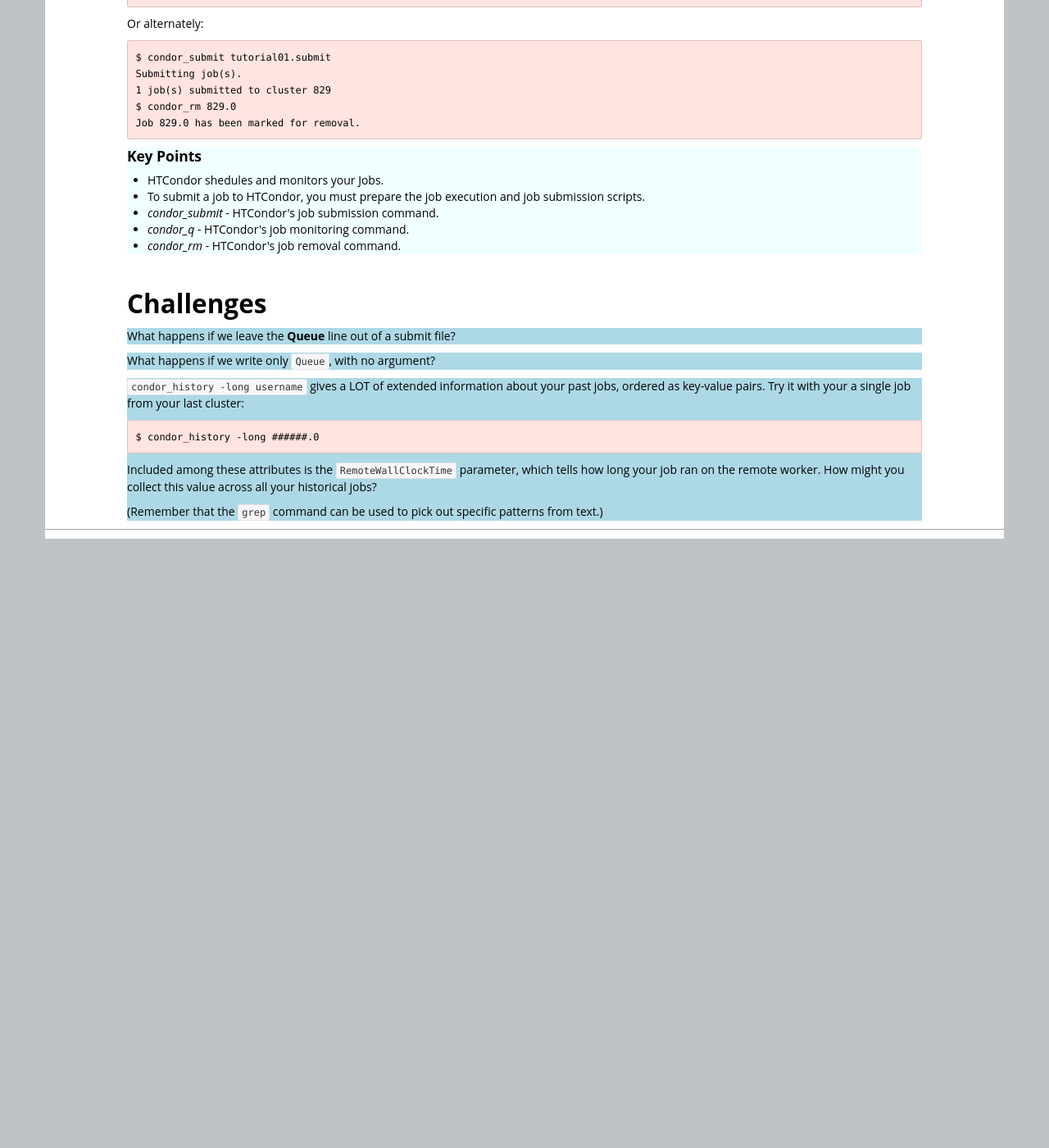
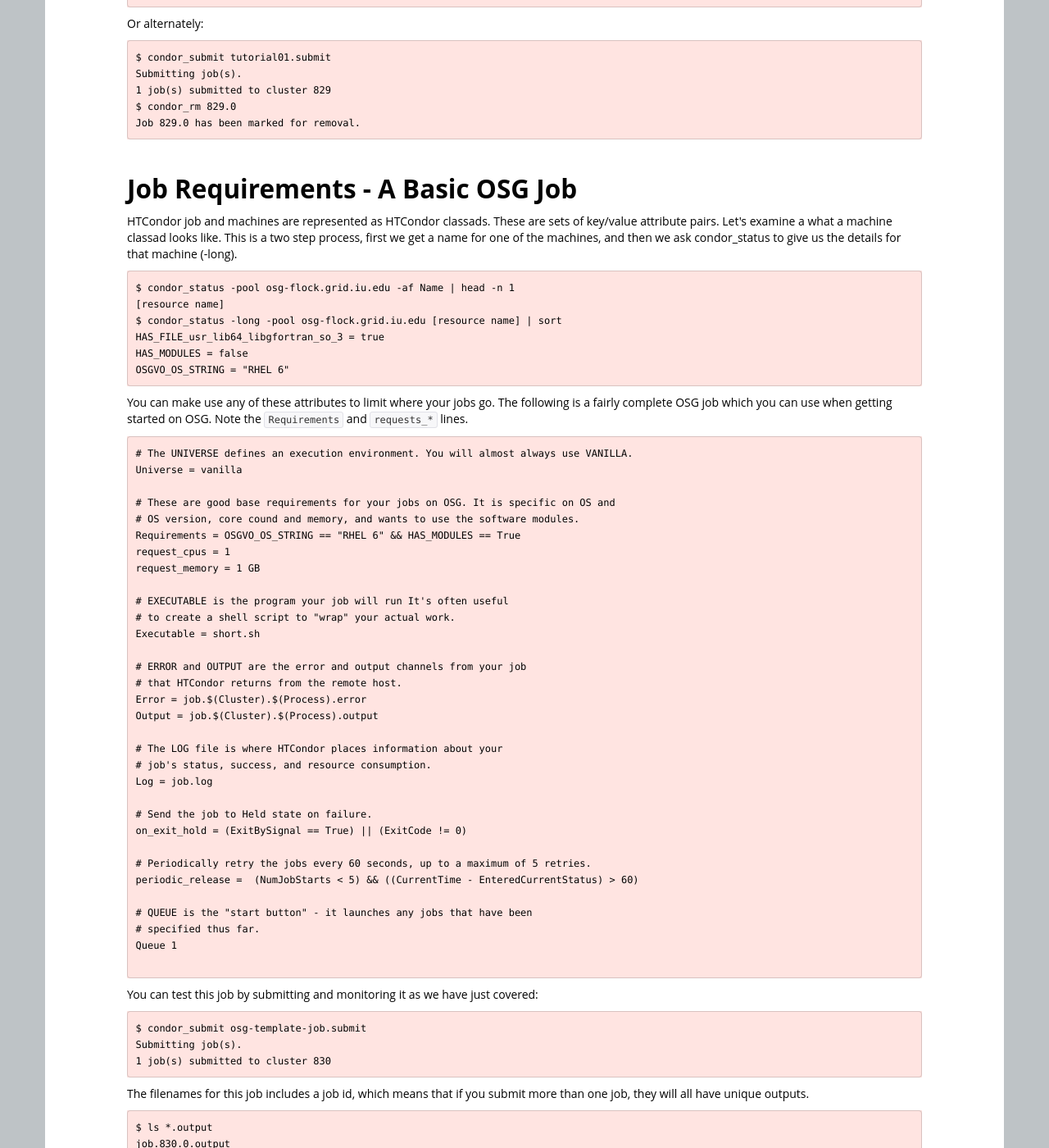
Before and after one commit to SWC-OSG-Workshop/2015-10-27-duke, a Jekyll site: the page built from novice/DHTC/04-HTCondor-Submitting.md, in a window 1280 px wide and 1400 px high, scrolled down 5319 px. Shown: the whole window at 82% size. Built offline with Jekyll 4.4.1, drawn with Linux system fonts in a browser that asks for light colours; before the commit the page ends 5996 px from its top, so only the background shows below that.

Commit message:
Added OSG template job

```diff
--- a/novice/DHTC/04-HTCondor-Submitting.md
+++ b/novice/DHTC/04-HTCondor-Submitting.md
@@ -335,6 +335,79 @@
 Job 829.0 has been marked for removal.
 ~~~
 
+## Job Requirements - A Basic OSG Job ##
+
+HTCondor job and machines are represented as HTCondor classads. These are sets
+of key/value attribute pairs. Let's examine a what a machine classad looks like.
+This is a two step process, first we get a name for one of the machines, and then
+we ask condor_status to give us the details for that machine (-long).
+
+~~~
+$ condor_status -pool osg-flock.grid.iu.edu -af Name | head -n 1
+[resource name]
+$ condor_status -long -pool osg-flock.grid.iu.edu [resource name] | sort
+HAS_FILE_usr_lib64_libgfortran_so_3 = true
+HAS_MODULES = false
+OSGVO_OS_STRING = "RHEL 6"
+~~~
+
+You can make use any of these attributes to limit where your jobs go. The following
+is a fairly complete OSG job which you can use when getting started on OSG. Note
+the `Requirements` and `requests_*` lines.
+
+~~~
+# The UNIVERSE defines an execution environment. You will almost always use VANILLA.
+Universe = vanilla
+
+# These are good base requirements for your jobs on OSG. It is specific on OS and
+# OS version, core cound and memory, and wants to use the software modules.
+Requirements = OSGVO_OS_STRING == "RHEL 6" && HAS_MODULES == True
+request_cpus = 1
+request_memory = 1 GB
+
+# EXECUTABLE is the program your job will run It's often useful
+# to create a shell script to "wrap" your actual work.
+Executable = short.sh
+
+# ERROR and OUTPUT are the error and output channels from your job
+# that HTCondor returns from the remote host.
+Error = job.$(Cluster).$(Process).error
+Output = job.$(Cluster).$(Process).output
+
+# The LOG file is where HTCondor places information about your
+# job's status, success, and resource consumption.
+Log = job.log
+
+# Send the job to Held state on failure.
+on_exit_hold = (ExitBySignal == True) || (ExitCode != 0)
+
+# Periodically retry the jobs every 60 seconds, up to a maximum of 5 retries.
+periodic_release =  (NumJobStarts < 5) && ((CurrentTime - EnteredCurrentStatus) > 60)
+
+# QUEUE is the "start button" - it launches any jobs that have been
+# specified thus far.
+Queue 1
+
+~~~
+
+You can test this job by submitting and monitoring it as we have just covered:
+
+
+~~~
+$ condor_submit osg-template-job.submit
+Submitting job(s).
+1 job(s) submitted to cluster 830
+~~~
+
+The filenames for this job includes a job id, which means that if you submit more
+than one job, they will all have unique outputs.
+
+~~~
+$ ls *.output
+job.830.0.output
+job.831.0.output
+~~~
+
 <div class="keypoints" markdown="1">
 
 #### Key Points
```
